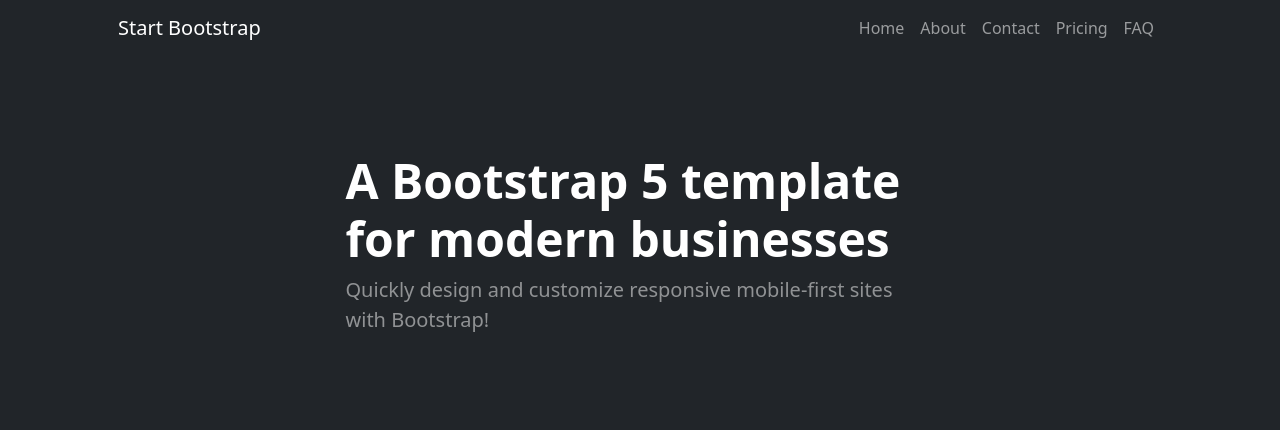
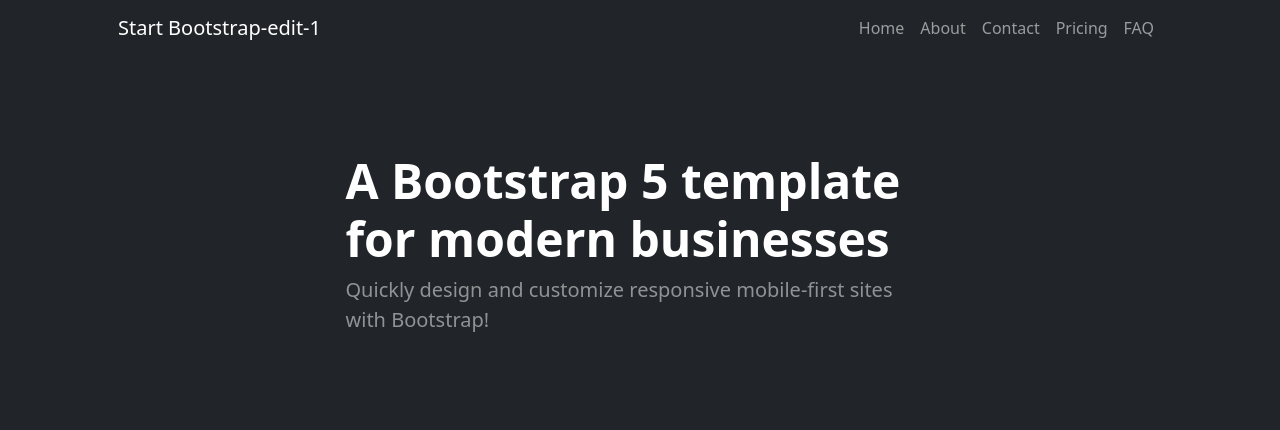
Before and after one commit to Cris000011/testrepository2, a Django app: template templates/index.html in a window 1280 px wide. Shown: the top 430 px of the page. Run offline with Django 3.2, Linux system fonts and the light colour scheme; the template is opened without the code that fills it, so the values that code supplies are empty; some libraries are stand-ins or nearby versions.

Commit message:
index.html aktualizacja

```diff
--- a/templates/index.html
+++ b/templates/index.html
@@ -22,7 +22,7 @@
             <!-- Navigation-->
             <nav class="navbar navbar-expand-lg navbar-dark bg-dark">
                 <div class="container px-5">
-                    <a class="navbar-brand" href="{% url 'home' %}">Start Bootstrap</a>
+                    <a class="navbar-brand" href="{% url 'home' %}">Start Bootstrap-edit-1</a>
                     <button class="navbar-toggler" type="button" data-bs-toggle="collapse" data-bs-target="#navbarSupportedContent" aria-controls="navbarSupportedContent" aria-expanded="false" aria-label="Toggle navigation"><span class="navbar-toggler-icon"></span></button>
                     <div class="collapse navbar-collapse" id="navbarSupportedContent">
                         <ul class="navbar-nav ms-auto mb-2 mb-lg-0">
```
